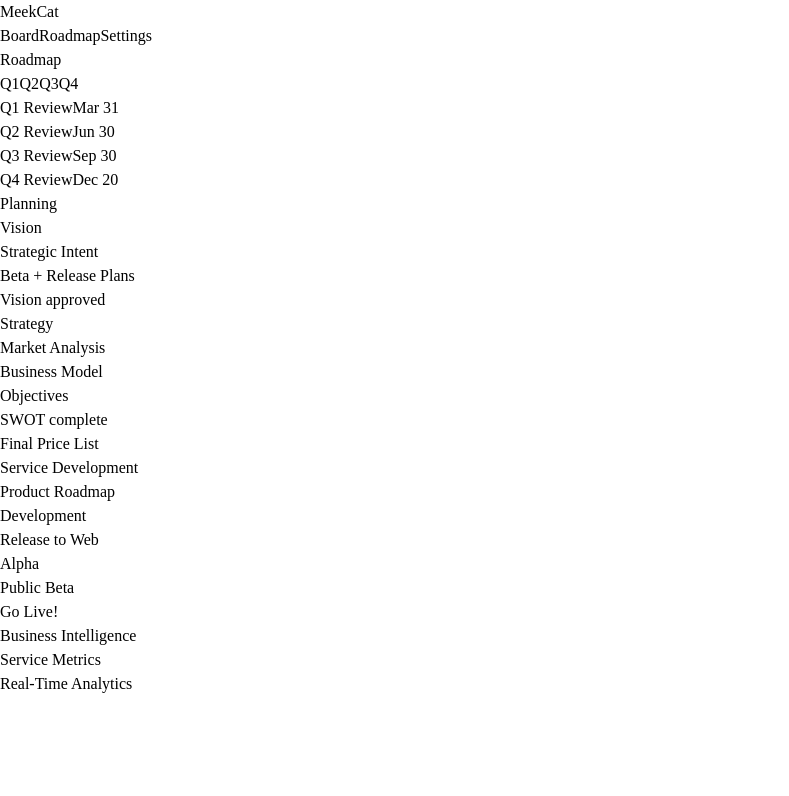
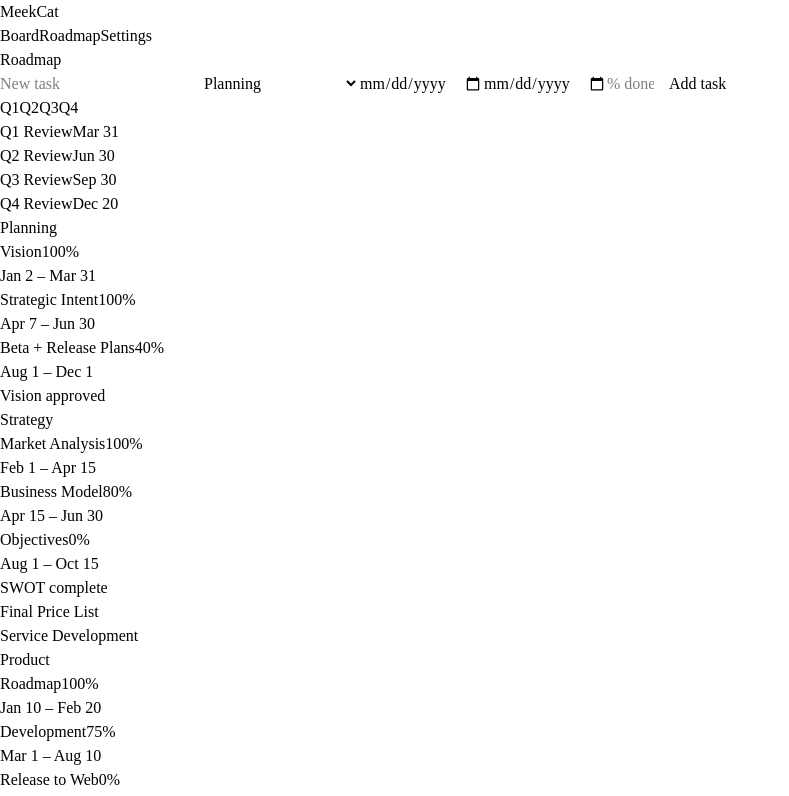
Before and after one commit to Brannach/MeekCat, a React (Vite) app in the folder client/: page /roadmap in a window 1280 px wide. Shown: the top 796 px of the page, without its empty margins (0-789 px from the left). Built offline with nearby package versions, Linux system fonts and the light colour scheme.

Commit message:
Added milestone labels and new task form

```diff
--- a/client/src/pages/RoadmapPage.jsx
+++ b/client/src/pages/RoadmapPage.jsx
@@ -23,6 +23,8 @@ const CATEGORIES = [
     { key: 'dev',      label: 'Service Development',   color: 'cat-dev' },
     { key: 'bi',       label: 'Business Intelligence', color: 'cat-bi' },
 ];
+
+let nextItemId = 12;
 
 const initialItems = [
     { id: 1,  category: 'planning', title: 'Vision',              start: '2026-01-02', end: '2026-03-31', percent: 100 },
@@ -58,12 +60,47 @@ function formatShort(dateStr) {
 }
 
 export default function RoadmapPage() {
-    const [items] = useState(initialItems);
+    const [items, setItems] = useState(initialItems);
     const [milestones] = useState(initialMilestones);
+
+    const [title, setTitle] = useState('');
+    const [category, setCategory] = useState('planning');
+    const [start, setStart] = useState('');
+    const [end, setEnd] = useState('');
+    const [percent, setPercent] = useState('');
+
+    function addItem(e) {
+        e.preventDefault();
+        const trimmed = title.trim();
+        if (!trimmed || !start || !end) return;
+        if (end < start) return; // ISO date strings (YYYY-MM-DD) compare correctly as text
+        const pct = Math.min(100, Math.max(0, Number(percent) || 0)); // clamp into 0–100
+        setItems(prev => [...prev, { id: nextItemId++, category, title: trimmed, start, end, percent: pct }]);
+        setTitle('');
+        setStart('');
+        setEnd('');
+        setPercent('');
+        // leave the category selected, so adding several to one lane is quick
+    }
 
     return (
         <div>
             <h1 className="page-title">Roadmap</h1>
+
+            <form onSubmit={addItem} className="form-row">
+                <input aria-label="Task title" placeholder="New task" value={title}
+                       onChange={e => setTitle(e.target.value)} className="input" />
+                <select aria-label="Category" value={category} onChange={e => setCategory(e.target.value)} className="select">
+                    {CATEGORIES.map(c => <option key={c.key} value={c.key}>{c.label}</option>)}
+                </select>
+                <input aria-label="Start date" type="date" value={start}
+                       onChange={e => setStart(e.target.value)} className="select" />
+                <input aria-label="End date" type="date" value={end}
+                       onChange={e => setEnd(e.target.value)} className="select" />
+                <input aria-label="Percent complete" type="number" min="0" max="100" placeholder="% done"
+                       value={percent} onChange={e => setPercent(e.target.value)} className="select" />
+                <button type="submit" className="btn-primary">Add task</button>
+            </form>
 
             <div className="gantt">
                 {/* time axis with review flags */}
@@ -99,11 +136,13 @@ export default function RoadmapPage() {
                                 const left = toPct(item.start);
                                 const width = toPct(item.end) - left;
                                 return (
-                                    <div key={item.id}
-                                         className={`bar ${cat.color}-bar`}
-                                         style={{ left: `${left}%`, width: `${width}%` }}
-                                         aria-label={`${item.title}, ${item.percent}% complete`}>
-                                        <span className="bar-label">{item.title}</span>
+                                    <div key={item.id} className="bar-wrap" style={{ left: `${left}%`, width: `${width}%` }}>
+                                        <div className={`bar ${cat.color}-bar`}
+                                             aria-label={`${item.title}, ${item.percent}% complete, ${formatShort(item.start)} to ${formatShort(item.end)}`}>
+                                            <span className="bar-label">{item.title}</span>
+                                            <span className="bar-pct">{item.percent}%</span>
+                                        </div>
+                                        <span className="bar-caption">{formatShort(item.start)} – {formatShort(item.end)}</span>
                                     </div>
                                 );
                             })}
--- a/client/src/styles.css
+++ b/client/src/styles.css
@@ -60,14 +60,19 @@
 .gantt-row { @apply border-t border-slate-100 dark:border-slate-700; }
 .lane-label-spacer { @apply w-40 shrink-0; }
 .lane-label { @apply flex w-40 shrink-0 items-center rounded-md px-3 py-4 text-sm font-semibold leading-tight text-white; }
-.lane-track { @apply relative min-h-14 flex-1; }
+.lane-track { @apply relative min-h-16 flex-1; }
 .axis-track { @apply min-h-0 h-16; }
 .axis-label { @apply absolute bottom-1 pl-1 text-xs font-semibold text-slate-500 dark:text-slate-400; }
 .gridline { @apply absolute bottom-0 top-0 w-px bg-slate-200 dark:bg-slate-700; }
-.bar { @apply absolute top-1/2 flex h-6 -translate-y-1/2 items-center overflow-hidden rounded-md px-2 text-xs font-medium text-white shadow-sm; }
-.bar-label { @apply truncate; }
 
-/* category colors */
+/* Bars */
+.bar-wrap { @apply absolute top-3; }
+.bar { @apply flex h-6 w-full items-center justify-between gap-2 overflow-hidden rounded-md px-2 text-xs font-medium text-white shadow-sm; }
+.bar-label { @apply min-w-0 flex-1 truncate; }
+.bar-pct { @apply shrink-0 text-[10px] font-semibold opacity-90; }
+.bar-caption { @apply mt-0.5 block truncate text-[10px] text-slate-500 dark:text-slate-400; }
+
+/* Category colors */
 .cat-planning { @apply bg-amber-400 text-slate-900; }
 .cat-strategy { @apply bg-orange-500; }
 .cat-dev      { @apply bg-green-600; }
@@ -85,5 +90,5 @@
 
 /* Lane milestones (diamonds) */
 .lane-milestone { @apply absolute bottom-0 top-0; }
-.lane-milestone-label { @apply absolute left-0 top-0.5 -translate-x-1/2 whitespace-nowrap text-[10px] font-medium text-slate-600 dark:text-slate-300; }
-.lane-milestone-marker { @apply absolute left-0 top-1/2 h-3 w-3 -translate-x-1/2 -translate-y-1/2 rotate-45 border-2 border-white bg-slate-700 shadow dark:border-slate-800 dark:bg-slate-200; }
+.lane-milestone-label { @apply absolute left-0 top-0 -translate-x-1/2 whitespace-nowrap text-[10px] font-medium text-slate-600 dark:text-slate-300; }
+.lane-milestone-marker { @apply absolute left-0 top-6 h-3 w-3 -translate-x-1/2 -translate-y-1/2 rotate-45 border-2 border-white bg-slate-700 shadow dark:border-slate-800 dark:bg-slate-200; }
```
